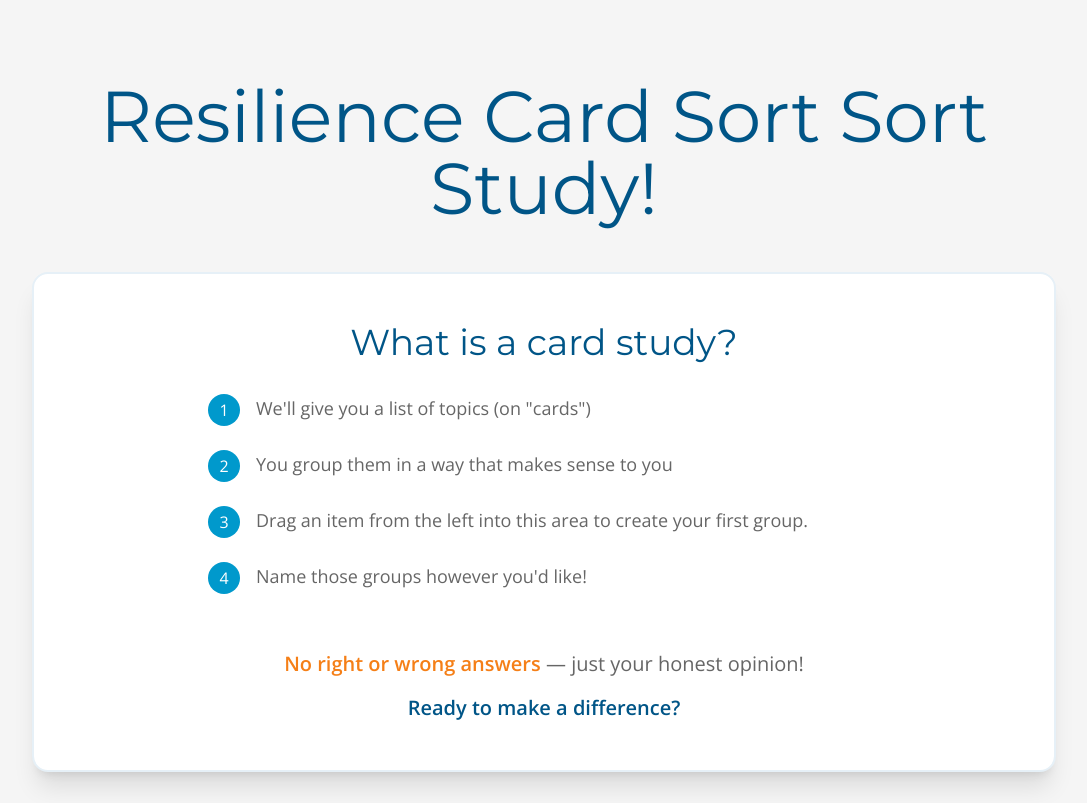
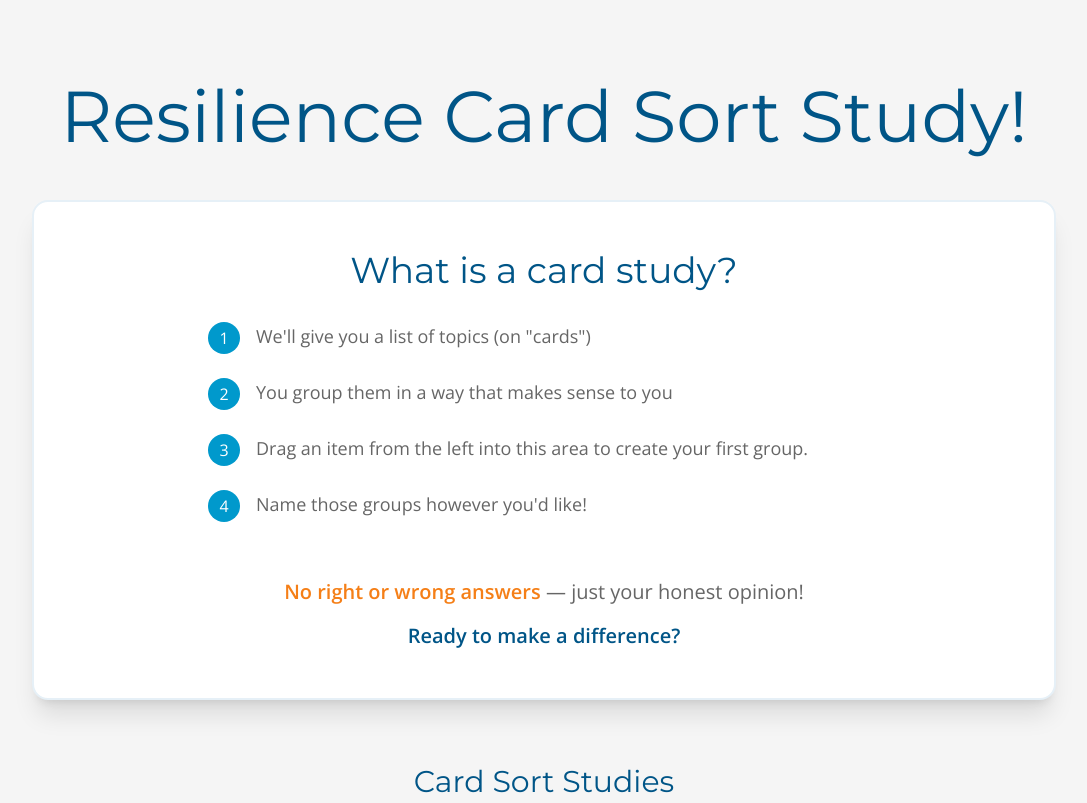
Before and after one commit to nemac/hazard-asset-types-cardsort-2025, a plain HTML site: page index.html in a window 1280 px wide. Shown: the top 803 px of the page, without its empty margins (96-1183 px from the left). Drawn offline with nearby package versions, Linux system fonts and the light colour scheme.

Commit message:
Update index.html

```diff
--- a/index.html
+++ b/index.html
@@ -32,7 +32,7 @@
             <div class="max-w-5xl mx-auto text-center space-y-8">
 
                 <h1 class="text-5xl md:text-7xl mb-12" style="color: #005587;">
-                    Resilience Card Sort Sort Study!
+                    Resilience Card Sort Study!
                 </h1>
 
                 <!-- What is a card study -->
```
